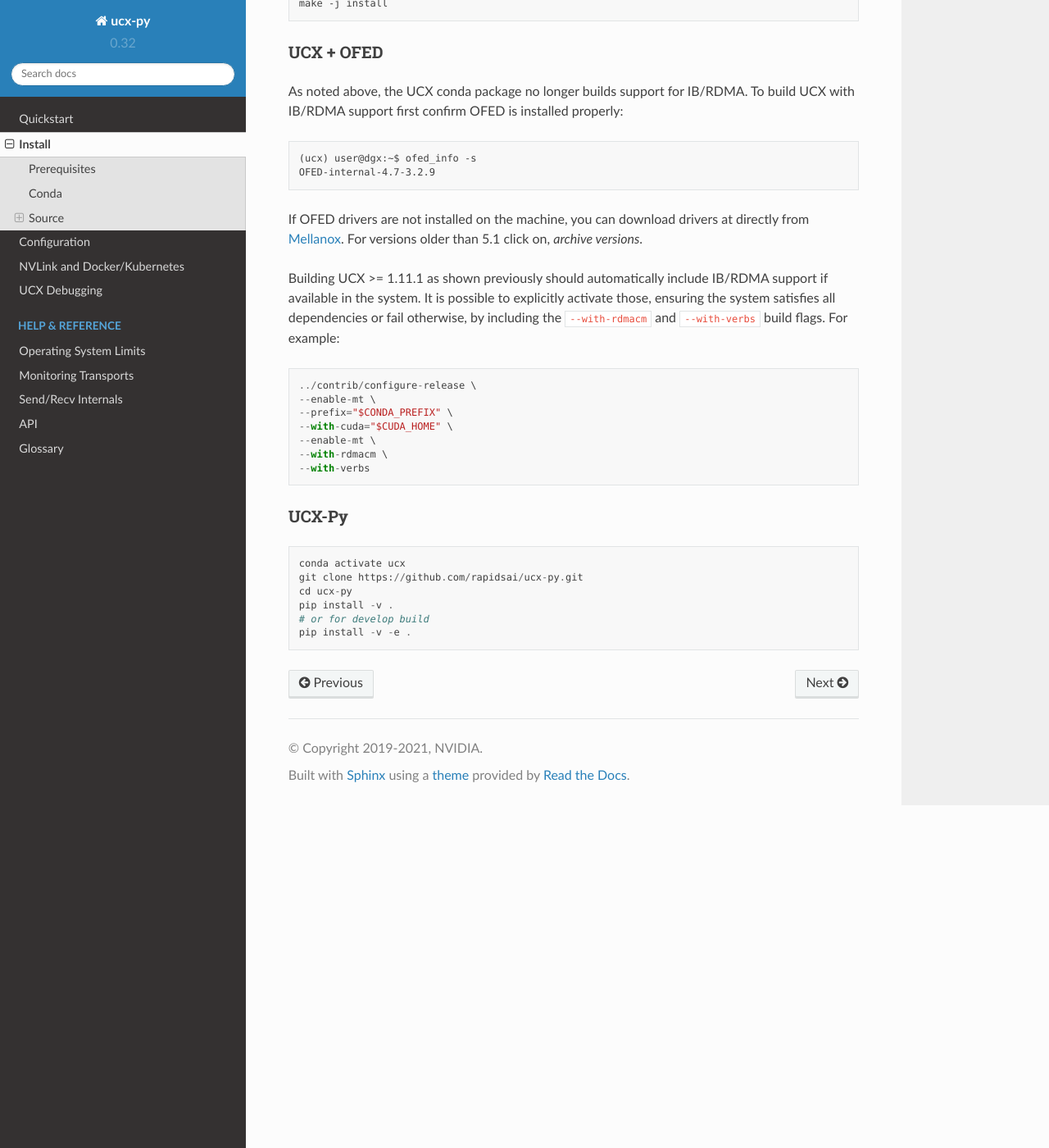
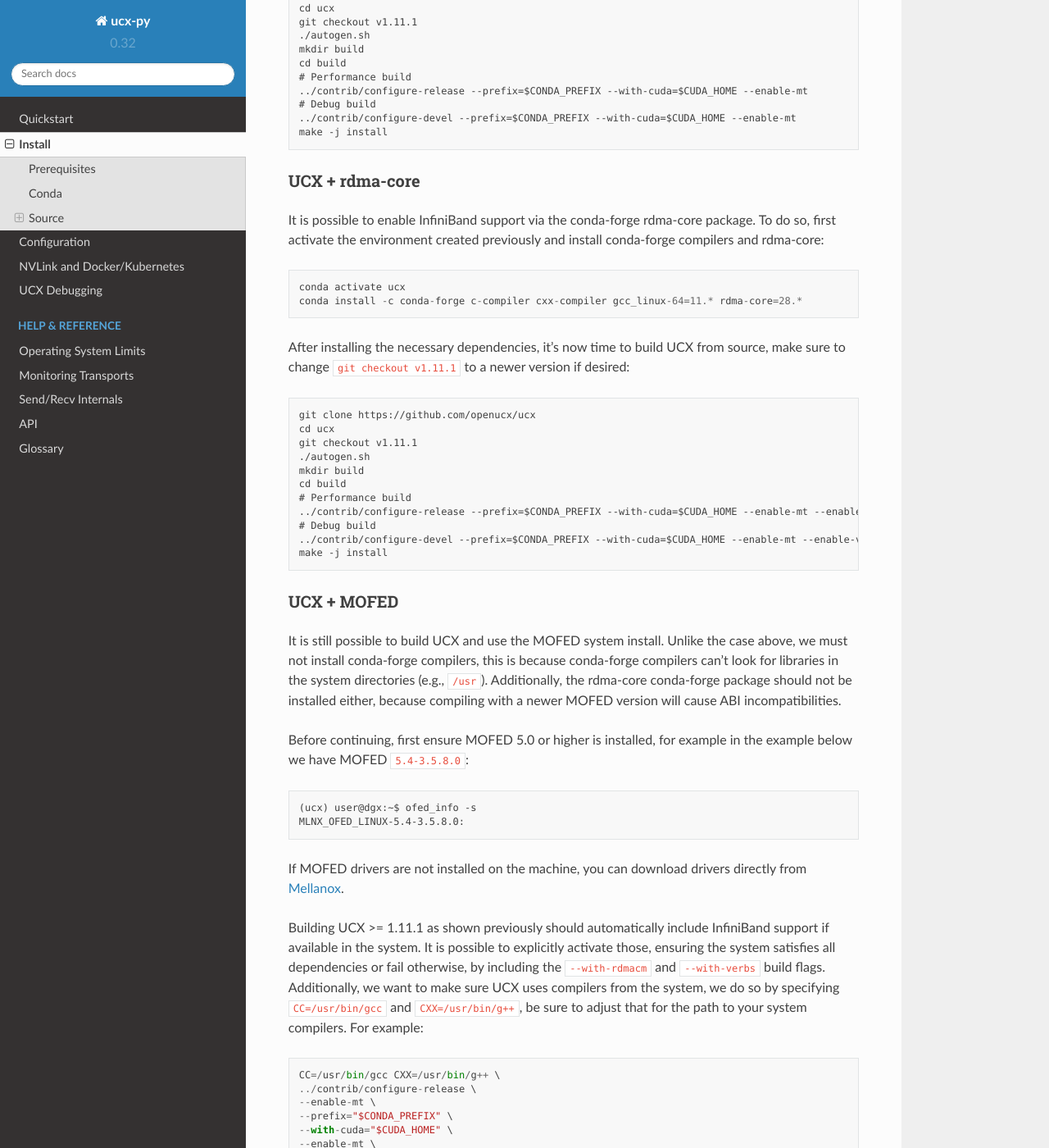
Before and after one commit to rapidsai/ucx-py, a Sphinx documentation site: the page built from docs/source/install.rst, in a window 1280 px wide and 1400 px high, scrolled down 1770 px. Shown: the whole window at 82% size. Built offline with Sphinx 7.4.7 and the Read the Docs theme 2.0.0, drawn with Linux system fonts in a browser that asks for light colours; some of the changed text lies outside the part shown.

Commit message:
Resolve merge conflicts

```diff
--- a/docs/source/install.rst
+++ b/docs/source/install.rst
@@ -6,9 +6,9 @@
 
 UCX depends on the following system libraries being present:
 
+* For system topology identification: ``libnuma`` (``numactl`` on Enterprise Linux)
 * For MOFED 4.x support: ``libibcm``, ``libibverbs`` and ``librdmacm``. Ideally installed from `Mellanox OFED Drivers <https://www.mellanox.com/products/infiniband-drivers/linux/mlnx_ofed>`_
-* For MOFED 5.x support: `Mellanox OFED Drivers <https://www.mellanox.com/products/infiniband-drivers/linux/mlnx_ofed>`_
-* For system topology identification: ``libnuma`` (``numactl`` on Enterprise Linux)
+* For MOFED 5.0 or higher: `Mellanox OFED Drivers <https://www.mellanox.com/products/infiniband-drivers/linux/mlnx_ofed>`_
 
 Please install the packages above with your Linux system's package manager.
 When building from source you will also need the ``*-dev`` (``*-devel`` on
@@ -20,14 +20,24 @@
 
 Some preliminary Conda packages can be installed as so. Replace
 ``<CUDA version>`` with the desired version (minimum ``11.0``). These are
-available both on ``rapidsai`` and ``rapidsai-nightly``.
+available both on ``rapidsai`` and ``rapidsai-nightly``. Starting with the
+UCX 1.14.1 conda-forge package, InfiniBand support is available again via
+rdma-core.  While MOFED 5.0 or higher is necessary on the host, compiling UCX
+from source is not needed anymore.
 
-With GPU support:
+With GPU support (UCX 1.14.0 and higher):
 
 ::
 
     conda create -n ucx -c conda-forge -c rapidsai \
-      cudatoolkit=<CUDA version> ucx-proc=*=gpu ucx ucx-py python=3.9
+      cudatoolkit=<CUDA version> ucx>=1.14.0 ucx-py python=3.9
+
+With GPU support (UCX>=1.11.1 and UCX<1.14):
+
+::
+
+    conda create -n ucx -c conda-forge -c rapidsai \
+      cudatoolkit=<CUDA version> ucx-proc=*=gpu ucx<1.14 ucx-py python=3.9
 
 Without GPU support:
 
@@ -40,12 +50,10 @@
 Source
 ------
 
-The following instructions assume you'll be using ucx-py on a CUDA enabled system and is in a `Conda environment <https://docs.conda.io/projects/conda/en/latest/>`_.
+The following instructions assume you'll be using UCX-Py on a CUDA enabled system and is in a `Conda environment <https://docs.conda.io/projects/conda/en/latest/>`_.
 
 .. note::
-    As of version 0.15, the UCX conda package build will no longer include IB/RDMA support.  This is largely due to compatibility issues
-    between OFED versions.  We do however provide instructions below for how to build UCX with IB/RDMA support in the `UCX + OFED`_
-    section.
+    UCX conda-force package older than UCX 1.14.1 do not include InfiniBand support.
 
 
 Build Dependencies
@@ -71,7 +79,7 @@
 UCX >= 1.11.1
 ~~~~~~~~~~~~~
 
-Instructions for building UCX >= 1.11.1 (minimum version supported by UCX-Py), make sure to change `git checkout v1.11.1` to a newer version if desired:
+Instructions for building UCX >= 1.11.1 (minimum version supported by UCX-Py), make sure to change ``git checkout v1.11.1`` to a newer version if desired:
 
 ::
 
@@ -89,22 +97,59 @@
     make -j install
 
 
-UCX + OFED
-~~~~~~~~~~
+UCX + rdma-core
+~~~~~~~~~~~~~~~
 
-As noted above, the UCX conda package no longer builds support for IB/RDMA.  To build UCX with IB/RDMA support first confirm OFED is installed properly:
+It is possible to enable InfiniBand support via the conda-forge rdma-core package. To do so, first activate the environment created previously and install conda-forge compilers and rdma-core:
+
+::
+
+    conda activate ucx
+    conda install -c conda-forge c-compiler cxx-compiler gcc_linux-64=11.* rdma-core=28.*
+
+
+After installing the necessary dependencies, it's now time to build UCX from source, make sure to change ``git checkout v1.11.1`` to a newer version if desired:
+
+::
+
+    git clone https://github.com/openucx/ucx
+    cd ucx
+    git checkout v1.11.1
+    ./autogen.sh
+    mkdir build
+    cd build
+    # Performance build
+    ../contrib/configure-release --prefix=$CONDA_PREFIX --with-cuda=$CUDA_HOME --enable-mt --enable-verbs --enable-rdmacm
+    # Debug build
+    ../contrib/configure-devel --prefix=$CONDA_PREFIX --with-cuda=$CUDA_HOME --enable-mt --enable-verbs --enable-rdmacm
+    make -j install
+
+
+UCX + MOFED
+~~~~~~~~~~~
+
+It is still possible to build UCX and use the MOFED system install. Unlike the case above, we must not install conda-forge compilers, this
+is because conda-forge compilers can't look for libraries in the system directories (e.g., ``/usr``). Additionally, the rdma-core conda-forge package
+should not be installed either, because compiling with a newer MOFED version will cause ABI incompatibilities.
+
+Before continuing, first ensure MOFED 5.0 or higher is installed, for example in the example below we have MOFED ``5.4-3.5.8.0``:
 
 ::
 
     (ucx) user@dgx:~$ ofed_info -s
-    OFED-internal-4.7-3.2.9
+    MLNX_OFED_LINUX-5.4-3.5.8.0:
 
-If OFED drivers are not installed on the machine, you can download drivers at directly from `Mellanox <https://www.mellanox.com/products/infiniband-drivers/linux/mlnx_ofed>`_.  For versions older than 5.1 click on, *archive versions*.
+If MOFED drivers are not installed on the machine, you can download drivers directly from
+`Mellanox <https://www.mellanox.com/products/infiniband-drivers/linux/mlnx_ofed>`_.
 
-Building UCX >= 1.11.1 as shown previously should automatically include IB/RDMA support if available in the system. It is possible to explicitly activate those, ensuring the system satisfies all dependencies or fail otherwise, by including the ``--with-rdmacm`` and ``--with-verbs`` build flags. For example:
+Building UCX >= 1.11.1 as shown previously should automatically include InfiniBand support if available in the system. It is possible to explicitly
+activate those, ensuring the system satisfies all dependencies or fail otherwise, by including the ``--with-rdmacm`` and ``--with-verbs`` build flags.
+Additionally, we want to make sure UCX uses compilers from the system, we do so by specifying ``CC=/usr/bin/gcc`` and ``CXX=/usr/bin/g++``, be sure
+to adjust that for the path to your system compilers. For example:
 
 ::
 
+    CC=/usr/bin/gcc CXX=/usr/bin/g++ \
     ../contrib/configure-release \
     --enable-mt \
     --prefix="$CONDA_PREFIX" \
@@ -117,6 +162,8 @@
 UCX-Py
 ~~~~~~
 
+Building and installing UCX-Py can be done via `pip install`. For example:
+
 ::
 
     conda activate ucx
```
